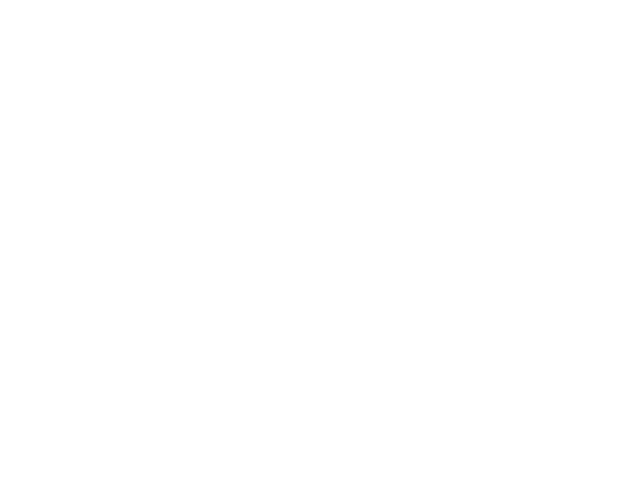
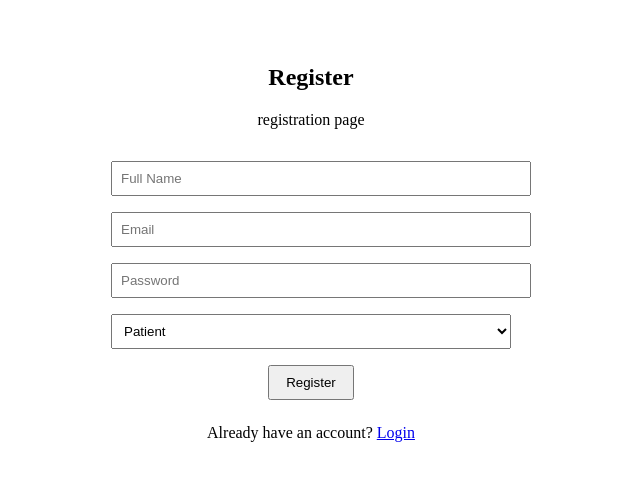
Before and after one commit to Tabibi-tn/Tabibi, a React (Vite) app in the folder frontend/: page /register in a window 1280 px wide. Before the commit this address had no page. Shown: the top 480 px of the page, without its empty margins (329-969 px from the left). Built offline with nearby package versions, Linux system fonts and the light colour scheme.

Commit message:
register

```diff
--- a/frontend/pages/Home.jsx
+++ b/frontend/pages/Home.jsx
@@ -9,10 +9,10 @@ export default function Home() {
       <p>healthcare platform </p>
 
       <div style={{ marginTop: '2rem' }}>
-        <Link to="/Register" style={{ marginRight: '1rem' }}>
+        <Link to="/register" style={{ marginRight: '1rem' }}>
           Register
         </Link>
-        <Link to="/Login">
+        <Link to="/login">
           Login
         </Link>
       </div>
--- a/frontend/pages/Register.jsx
+++ b/frontend/pages/Register.jsx
@@ -0,0 +1,76 @@
+import React, { useState } from 'react'
+import { Link } from 'react-router-dom'
+
+export default function Register() {
+  const [name, setName] = useState('')
+  const [email, setEmail] = useState('')
+  const [password, setPassword] = useState('')
+  const [role, setRole] = useState('patient')
+
+  const handleSubmit = (e) => {
+    e.preventDefault()
+    console.log({ name, email, password, role })
+    alert('Registration not completed...')
+  }
+
+  return (
+    <div style={{ maxWidth: '400px', margin: '4rem auto', textAlign: 'center' }}>
+
+      <h2>Register</h2>
+      <p>registration page</p>
+
+      <form onSubmit={handleSubmit} style={{ marginTop: '2rem' }}>
+
+        <div style={{ marginBottom: '1rem' }}>
+          <input
+            type="text"
+            placeholder="Full Name"
+            value={name}
+            onChange={e => setName(e.target.value)}
+            style={{ width: '100%', padding: '8px' }}
+          />
+        </div>
+
+        <div style={{ marginBottom: '1rem' }}>
+          <input
+            type="email"
+            placeholder="Email"
+            value={email}
+            onChange={e => setEmail(e.target.value)}
+            style={{ width: '100%', padding: '8px' }}
+          />
+        </div>
+
+        <div style={{ marginBottom: '1rem' }}>
+          <input
+            type="password"
+            placeholder="Password"
+            value={password}
+            onChange={e => setPassword(e.target.value)}
+            style={{ width: '100%', padding: '8px' }}
+          />
+        </div>
+
+        <div style={{ marginBottom: '1rem' }}>
+          <select
+            value={role}
+            onChange={e => setRole(e.target.value)}
+            style={{ width: '100%', padding: '8px' }}
+          >
+            <option value="patient">Patient</option>
+            <option value="doctor">Doctor</option>
+          </select>
+        </div>
+
+        <button type="submit" style={{ padding: '8px 16px' }}>
+          Register
+        </button>
+      </form>
+
+      <p style={{ marginTop: '1.5rem' }}>
+        Already have an account? <Link to="/login">Login</Link>
+      </p>
+
+    </div>
+  )
+}
--- a/frontend/src/App.jsx
+++ b/frontend/src/App.jsx
@@ -1,12 +1,15 @@
     import React from 'react'
     import { BrowserRouter as Router, Routes, Route } from 'react-router-dom'
     import Home from '../pages/Home'
+    import Register from '../pages/Register'
+    //import Login from '../pages/Login'
 
 
     function App() {
   return (
       <Routes>
         <Route path="/" element={<Home />} />
+        <Route path="/register" element={<Register/>} />
       </Routes>
   )
 }
```
